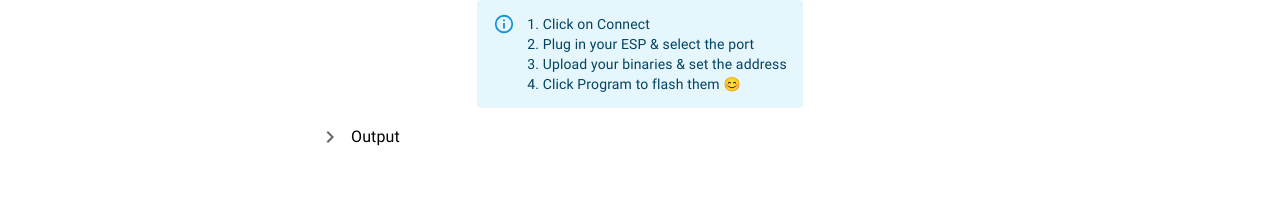
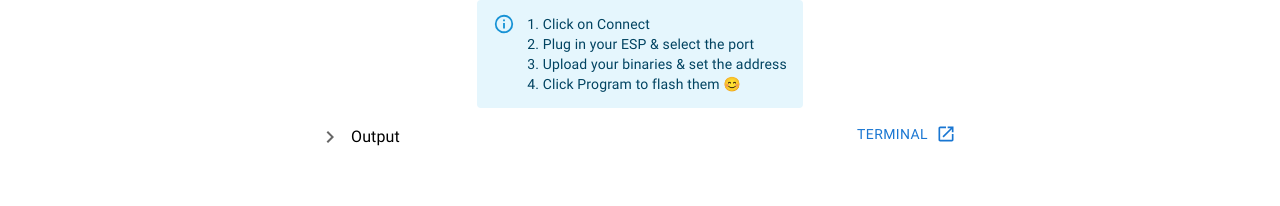
Before and after one commit to SpacehuhnTech/espwebtool, a React (Create React App) app: page / in a window 1280 px wide. Shown: the part 396-602 px from the top of the page. Built offline with nearby package versions, Linux system fonts and the light colour scheme.

Commit message:
Link to serial terminal

```diff
--- a/src/components/Output.js
+++ b/src/components/Output.js
@@ -6,6 +6,8 @@ import FormControlLabel from '@mui/material/FormControlLabel'
 import Checkbox from '@mui/material/Checkbox'
 import ChevronRightIcon from '@mui/icons-material/ChevronRight'
 import KeyboardArrowDownIcon from '@mui/icons-material/KeyboardArrowDown'
+import OpenInNewIcon from '@mui/icons-material/OpenInNew'
+import Button from '@mui/material/Button'
 
 import { setCookie, getCookie } from '../lib/cookie.js'
 import styles from './Output.module.css'
@@ -51,16 +53,30 @@ const Output = (props) => {
 
     return (
         <pre className={styles.pre}>
+            <>
+                { /* Toggle */}
+                <FormControlLabel
+                    control={
+                        <Checkbox
+                            checked={visible}
+                            onChange={e => openOutput(e.target.checked)}
+                            icon={<ChevronRightIcon />}
+                            checkedIcon={<KeyboardArrowDownIcon />}
+                        />
+                    }
+                    label="Output"
 
-            { /* Toggle */}
-            <FormControlLabel control={
-                <Checkbox
-                    checked={visible}
-                    onChange={e => openOutput(e.target.checked)}
-                    icon={<ChevronRightIcon />}
-                    checkedIcon={<KeyboardArrowDownIcon />}
                 />
-            } label="Output" />
+
+                { /* Button(s) */}
+                <Button
+                    endIcon={<OpenInNewIcon />}
+                    sx={{ float: 'right' }}
+                    href='https://serial.huhn.me/'
+                >
+                    Terminal
+                </Button>
+            </>
 
             { /* Actual Output */}
             {visible &&
```
